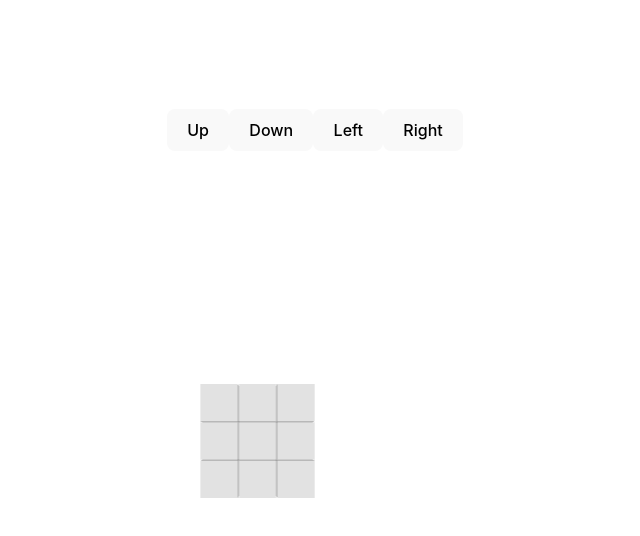
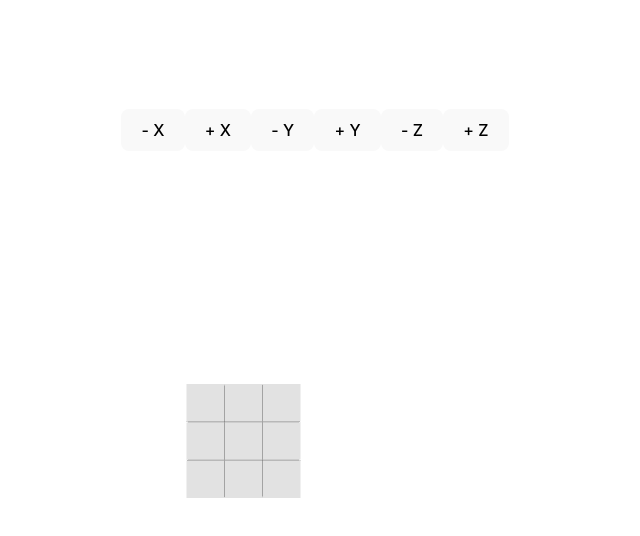
Before and after one commit to eriktoger/rubiks_cube, a React (Vite) app in the folder visualizer/: page / in a window 1280 px wide. Shown: the top 536 px of the page, without its empty margins (325-965 px from the left). Built offline with nearby package versions, Linux system fonts and the light colour scheme.

Commit message:
Rename rotations to make room for Z

```diff
--- a/visualizer/src/components/cube/cube.tsx
+++ b/visualizer/src/components/cube/cube.tsx
@@ -8,10 +8,10 @@ import {
   rotationScale,
 } from "./constants";
 import {
-  calcRotationDown,
-  calcRotationLeft,
-  calcRotationRight,
-  calcRotationUp,
+  calcRotationMinusX,
+  calcRotationMinusY,
+  calcRotationPlusX,
+  calcRotationPlusY,
 } from "./rotations";
 
 const CenterCube = forwardRef<Mesh, { children: ReactNode }>(
@@ -31,13 +31,12 @@ export function Cube() {
   const [cubeColors, setCubeColors] = useState(initialCubeColors);
   const [selectedCube, setSelectedCube] = useState(-1);
 
-  const rotateCube = (deltaX: number, deltaY: number) => {
+  const rotateCube = (delta: number, axis: "x" | "y" | "z") => {
     if (!meshRef?.current) {
       return;
     }
 
-    meshRef.current.rotation.x += deltaX * rotationScale;
-    meshRef.current.rotation.y += deltaY * rotationScale;
+    meshRef.current.rotation[axis] += delta * rotationScale;
   };
 
   const OuterCube = ({
@@ -76,39 +75,41 @@ export function Cube() {
   };
   const cubes = Array.from(Array(27).keys());
 
-  const rotateDown = () => {
+  const rotateMinusX = () => {
     const offset = selectedCube % 3;
-    setCubeColors((prev) => calcRotationDown(offset, prev));
+    setCubeColors((prev) => calcRotationMinusX(offset, prev));
   };
 
-  const rotateUp = () => {
+  const rotatePlusX = () => {
     const offset = selectedCube % 3;
-    setCubeColors((prev) => calcRotationUp(offset, prev));
+    setCubeColors((prev) => calcRotationPlusX(offset, prev));
   };
 
-  const rotateRight = () => {
+  const rotatePlusY = () => {
     const rotationIndicies =
       rotateHorisontalIndices.find((indicies) =>
         indicies.find((index) => index === selectedCube)
       ) ?? [];
-    setCubeColors((prev) => calcRotationRight(rotationIndicies, prev));
+    setCubeColors((prev) => calcRotationPlusY(rotationIndicies, prev));
   };
 
-  const rotateLeft = () => {
+  const rotateMinusY = () => {
     const rotationIndicies =
       rotateHorisontalIndices.find((indicies) =>
         indicies.find((index) => index === selectedCube)
       ) ?? [];
-    setCubeColors((prev) => calcRotationLeft(rotationIndicies, prev));
+    setCubeColors((prev) => calcRotationMinusY(rotationIndicies, prev));
   };
 
   return (
     <div>
       <div style={{ marginBottom: 40 }}>
-        <button onClick={() => rotateCube(-1, 0)}>Up </button>
-        <button onClick={() => rotateCube(1, 0)}>Down</button>
-        <button onClick={() => rotateCube(0, -1)}>Left</button>
-        <button onClick={() => rotateCube(0, 1)}>Right</button>
+        <button onClick={() => rotateCube(-1, "x")}>- X </button>
+        <button onClick={() => rotateCube(1, "x")}>+ X</button>
+        <button onClick={() => rotateCube(-1, "y")}>- Y</button>
+        <button onClick={() => rotateCube(1, "y")}>+ Y</button>
+        <button onClick={() => rotateCube(-1, "z")}>- Z</button>
+        <button onClick={() => rotateCube(1, "z")}>+ Z</button>
       </div>
       <div
         style={{
@@ -135,13 +136,13 @@ export function Cube() {
           </CenterCube>
         </Canvas>
 
-        <div style={{ display: "flex", flexDirection: "column", width: 150 }}>
+        <div style={{ display: "flex", flexDirection: "column", width: 200 }}>
           {selectedCube !== -1 && (
             <>
-              <button onClick={rotateUp}>Rotate up</button>
-              <button onClick={rotateDown}>Rotate down</button>
-              <button onClick={rotateLeft}>Rotate Left</button>
-              <button onClick={rotateRight}>Rotate Right</button>
+              <button onClick={rotateMinusX}>Rotate - X</button>
+              <button onClick={rotatePlusX}>Rotate + X</button>
+              <button onClick={rotateMinusY}>Rotate - Y</button>
+              <button onClick={rotatePlusY}>Rotate + Y</button>
               <span>{selectedCube}</span>
             </>
           )}
--- a/visualizer/src/components/cube/rotations.ts
+++ b/visualizer/src/components/cube/rotations.ts
@@ -8,7 +8,9 @@ import {
   rotateVerticalIndices,
 } from "./constants";
 
-export const calcRotationUp = (offset: number, prev: any) => {
+//TODO: Add the third rotation. Add it also to the center cube.
+
+export const calcRotationPlusX = (offset: number, prev: any) => {
   const newCubeColors = JSON.parse(JSON.stringify(prev));
   for (let i = rotateVerticalIndices.length - 1; i >= 0; i--) {
     const index = rotateVerticalIndices[i] + offset;
@@ -43,7 +45,7 @@ export const calcRotationUp = (offset: number, prev: any) => {
   return newCubeColors;
 };
 
-export const calcRotationDown = (offset: number, prev: any) => {
+export const calcRotationMinusX = (offset: number, prev: any) => {
   const newCubeColors = JSON.parse(JSON.stringify(prev));
   for (let i = 0; i < rotateVerticalIndices.length; i++) {
     const index = rotateVerticalIndices[i] + offset;
@@ -75,7 +77,7 @@ export const calcRotationDown = (offset: number, prev: any) => {
   return newCubeColors;
 };
 
-export const calcRotationRight = (indices: number[], prev: any) => {
+export const calcRotationPlusY = (indices: number[], prev: any) => {
   const newCubeColors = JSON.parse(JSON.stringify(prev));
   for (let i = 0; i < indices.length; i++) {
     const index = indices[i];
@@ -107,7 +109,7 @@ export const calcRotationRight = (indices: number[], prev: any) => {
   return newCubeColors;
 };
 
-export const calcRotationLeft = (indices: number[], prev: any) => {
+export const calcRotationMinusY = (indices: number[], prev: any) => {
   const newCubeColors = JSON.parse(JSON.stringify(prev));
   for (let i = indices.length - 1; i >= 0; i--) {
     const index = indices[i];
```
